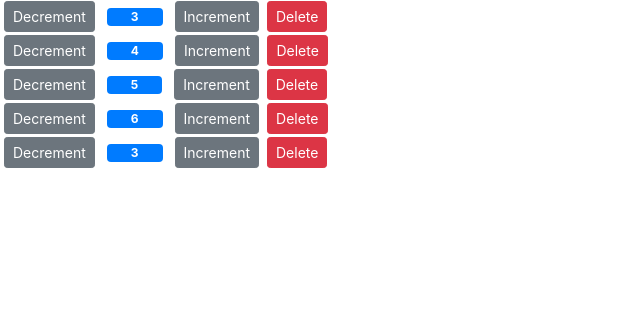
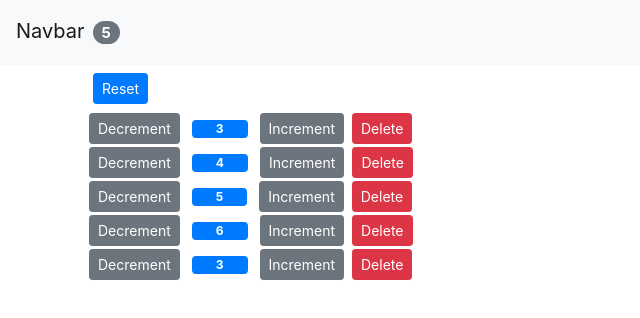
Before and after one commit to sirdoro1/cart-list, a React (Create React App) app: page / in a window 1280 px wide. Shown: the top 318 px of the page, without its empty margins (0-640 px from the left). Built offline with nearby package versions, Linux system fonts and the light colour scheme.

Commit message:
update on state lifting up parent category

```diff
--- a/src/App.js
+++ b/src/App.js
@@ -1,25 +1,65 @@
-import logo from './logo.svg';
-import './App.css';
+import React, { Component } from 'react';
+import Navbar from './components/navbar';
+import Counters from './components/counters'
 
-function App() {
-  return (
-    <div className="App">
-      <header className="App-header">
-        <img src={logo} className="App-logo" alt="logo" />
-        <p>
-          Edit <code>src/App.js</code> and save to reload.
-        </p>
-        <a
-          className="App-link"
-          href="https://reactjs.org"
-          target="_blank"
-          rel="noopener noreferrer"
-        >
-          Learn React
-        </a>
-      </header>
-    </div>
-  );
+
+class App extends Component {
+  state = {
+        counters: [
+            {id:1, value: 3},
+            {id:2, value: 4},
+            {id:3, value: 5},
+            {id:4, value: 6},
+            {id:5, value: 3},
+        ],
+    }
+
+    handleIncrement = counter => {
+        const counters = [...this.state.counters];
+        const index = counters.indexOf(counter);
+        counters[index] = {...counter};
+        counters[index].value++;
+        this.setState({
+            counters
+        })
+    }
+
+    handleDecrement = counter => {
+        const counters = [...this.state.counters];
+        const index = counters.indexOf(counter);
+        counters[index] = {...counter};
+        if(counters[index].value > 0){
+            counters[index].value--;
+            this.setState({
+                counters
+            })
+        }
+    }
+
+    handleDelete = id => {
+        const counters = this.state.counters.filter(c => c.id !== id);
+        this.setState({counters});
+    }
+
+    handleReset = () => {
+        const counters = this.state.counters.map(query =>{
+            query.value = 0;
+            return query;
+        });
+
+        this.setState({
+            counters
+        })
+    }
+
+    render() {
+      return ( <React.Fragment>
+        <Navbar totalCounter={this.state.counters.filter(c => c.value > 0).length} />
+        <main className="container">
+          <Counters counters={this.state.counters} onReset={this.handleReset} onDecrement={this.handleDecrement} onIncrement={this.handleIncrement} onDelete={this.handleDelete}/>
+        </main>
+      </React.Fragment> );
+    }
 }
 
 export default App;
--- a/src/components/counters.jsx
+++ b/src/components/counters.jsx
@@ -2,47 +2,11 @@ import React, { Component } from 'react';
 import Counter from './counter';
 
 class Counters extends Component {
-    state = {
-        counters: [
-            {id:1, value: 3},
-            {id:2, value: 4},
-            {id:3, value: 5},
-            {id:4, value: 6},
-            {id:5, value: 3},
-        ],
-    }
-
-    handleIncrement = counter => {
-        const counters = [...this.state.counters];
-        const index = counters.indexOf(counter);
-        counters[index] = {...counter};
-        counters[index].value++;
-        this.setState({
-            counters
-        })
-    }
-
-    handleDecrement = counter => {
-        const counters = [...this.state.counters];
-        const index = counters.indexOf(counter);
-        counters[index] = {...counter};
-        if(counters[index].value > 0){
-            counters[index].value--;
-            this.setState({
-                counters
-            })
-        }
-    }
-
-    handleDelete = (id) =>{
-        const counter = this.state.counters.filter(c => c.id !== id);
-        this.setState({counters:counter});
-    }
-
     render() {
         return (<div>
-            {this.state.counters.map(counter =>
-            <Counter key={counter.id} counter={counter} onDecrement={()=> this.handleDecrement(counter)} onIncrement={()=> this.handleIncrement(counter)} onDelete={() => this.handleDelete(counter.id)} />)}
+            <button onClick={this.props.onReset} className="btn btn-primary btn-sm m-2">Reset</button>
+            {this.props.counters.map(counter =>
+            <Counter key={counter.id} id={counter.id} counter={counter} onDecrement={this.props.onDecrement} onIncrement={this.props.onIncrement} onDelete={this.props.onDelete} />)}
         </div>);
     }
 }
--- /dev/null
+++ b/src/components/navbar.jsx
@@ -0,0 +1,17 @@
+import React, { Component } from 'react';
+
+class Navbar extends Component {
+    render() {
+        return (
+            <nav className="navbar navbar-light bg-light">
+                <a className="navbar-brand">Navbar
+                    <span className="badge badge-pill badge-secondary m-2">
+                        {this.props.totalCounter}
+                    </span>
+                </a>
+            </nav>
+        );
+    }
+}
+
+export default Navbar;
--- a/src/index.js
+++ b/src/index.js
@@ -1,14 +1,13 @@
 import React from 'react';
 import ReactDOM from 'react-dom';
 import './index.css';
-// import App from './App';
+import App from './App';
 import reportWebVitals from './reportWebVitals';
 import 'bootstrap/dist/css/bootstrap.css';
-import Counters from './components/counters'
 
 ReactDOM.render(
   <React.StrictMode>
-    <Counters />
+    <App />
   </React.StrictMode>,
   document.getElementById('root')
 );
```
